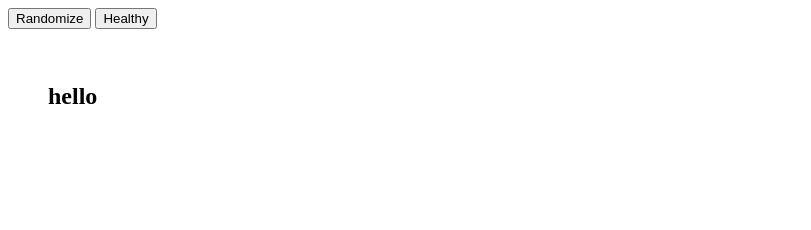
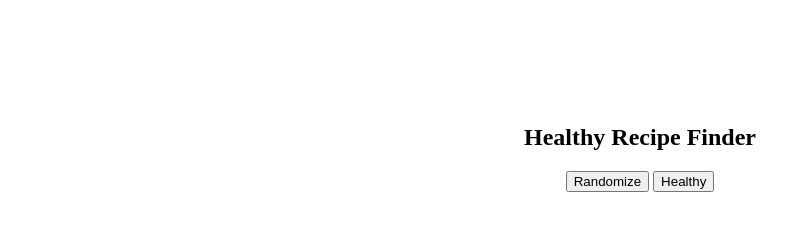
Before and after one commit to strawberrie68/lowGL, a plain HTML site: page index.html in a window 1280 px wide. Shown: the whole page, without its empty margins (0-811 px from the left). Drawn offline with Linux system fonts and the light colour scheme.

Commit message:
a bit of css

```diff
--- a/css/style.css
+++ b/css/style.css
@@ -0,0 +1,17 @@
+section{
+    width: 100%;
+    text-align: center;
+    padding-top: 6em;
+}
+
+/* .cards {
+    width:30px;
+    height: 500px;
+    display: flex;
+    border: 10px solid black;
+
+} */
+
+* {
+   list-style: none;
+}
--- a/index.html
+++ b/index.html
@@ -10,17 +10,26 @@
     <title>Document</title>
 </head>
 <body>
+    <section class="main">
 
-    <button id="randomBtn" type='button' name="button">Randomize</button>
-    <button id="healthyRdm" type='button' name="button">Healthy</button>
+        <h1>Healthy Recipe Finder</h1>
+        <button id="randomBtn" type='button' name="button">Randomize</button>
+        <button id="healthyRdm" type='button' name="button">Healthy</button>
 
-    <div>
-        <ul id="recipeCards">
-            <img src="">
-            <h2>hello</h2>
-           <ul id="ingred"></ul>
+    </section>
 
-        </ul>
+
+    <div class="cards-container">
+        <div class="cards">
+            <ul id="recipeCards">
+                <img src="">
+                <ul id="ingred">
+
+                </ul>
+            </ul>
+        </div>
+
+
     </div>
     <script type="text/javascript" src="js/main.js"></script>
 </body>
```
